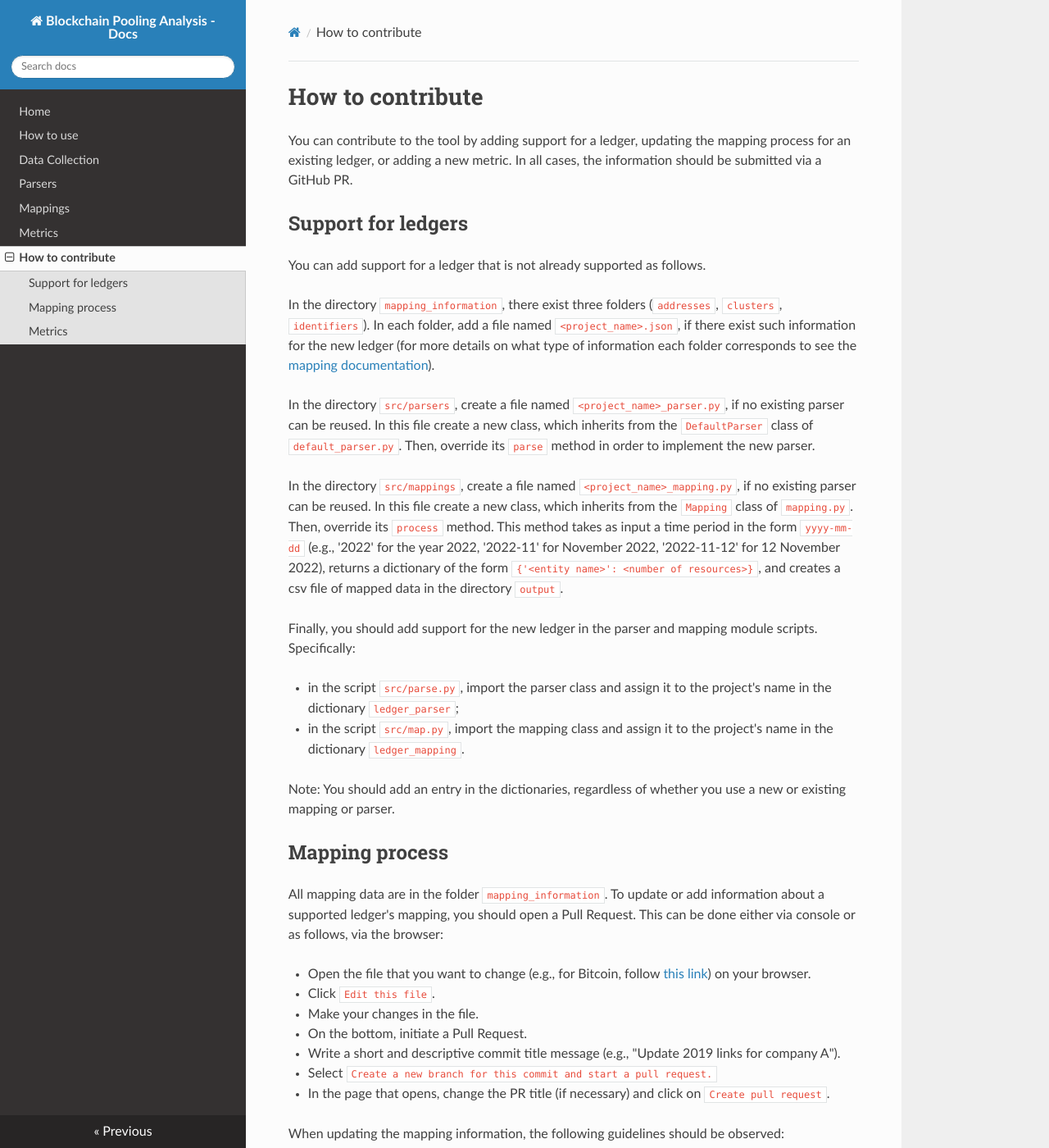
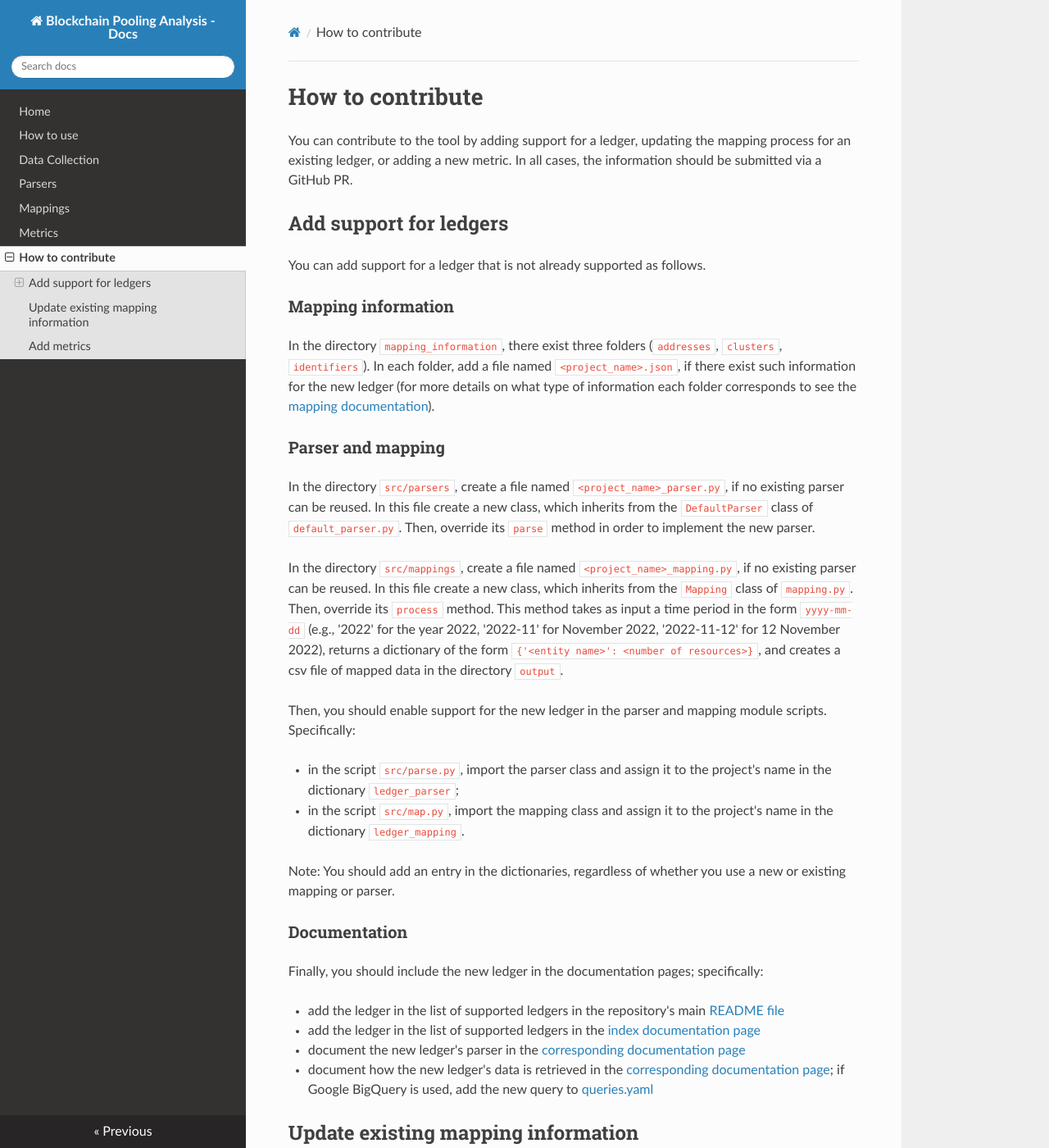
Before and after one commit to Blockchain-Technology-Lab/consensus-decentralization, an MkDocs documentation site: the page built from docs/contribute.md, in a window 1280 px wide and 1400 px high. Shown: the whole window at 82% size. Built offline with MkDocs 1.6.1, drawn with Linux system fonts in a browser that asks for light colours; nearby versions of some CDN libraries.

Commit message:
Update contribution process with documentation info

```diff
--- a/docs/contribute.md
+++ b/docs/contribute.md
@@ -4,9 +4,11 @@ You can contribute to the tool by adding support for a ledger, updating the
 mapping process for an existing ledger, or adding a new metric. In all cases,
 the information should be submitted via a GitHub PR.
 
-## Support for ledgers
+## Add support for ledgers
 
 You can add support for a ledger that is not already supported as follows.
+
+### Mapping information
 
 In the directory `mapping_information`, there exist three folders (`addresses`,
 `clusters`, `identifiers`). In each folder, add a file named
@@ -14,6 +16,8 @@ In the directory `mapping_information`, there exist three folders (`addresses`,
 more details on what type of information each folder corresponds to see the
 [mapping
 documentation](https://blockchain-technology-lab.github.io/pooling-analysis/mappings/)).
+
+### Parser and mapping
 
 In the directory `src/parsers`, create a file named `<project_name>_parser.py`,
 if no existing parser can be reused. In this file create a new class, which
@@ -29,8 +33,8 @@ the form `yyyy-mm-dd` (e.g., '2022' for the year 2022, '2022-11' for November
 `{'<entity name>': <number of resources>}`, and creates a csv file of mapped
 data in the directory `output`.
 
-Finally, you should add support for the new ledger in the parser and mapping module scripts.
-Specifically:
+Then, you should enable support for the new ledger in the parser and mapping
+module scripts.  Specifically:
 
 - in the script `src/parse.py`, import the parser class and assign it to the
   project's name in the dictionary `ledger_parser`;
@@ -40,7 +44,17 @@ Specifically:
 Note: You should add an entry in the dictionaries, regardless of whether you use
 a new or existing mapping or parser.
 
-## Mapping process
+### Documentation
+
+Finally, you should include the new ledger in the documentation pages;
+specifically:
+
+- add the ledger in the list of supported ledgers in the repository's main [README file](https://github.com/Blockchain-Technology-Lab/pooling-analysis/blob/main/README.md)
+- add the ledger in the list of supported ledgers in the [index documentation page](https://github.com/Blockchain-Technology-Lab/pooling-analysis/blob/main/docs/index.md)
+- document the new ledger's parser in the [corresponding documentation page](https://github.com/Blockchain-Technology-Lab/pooling-analysis/blob/main/docs/parsers.md)
+- document how the new ledger's data is retrieved in the [corresponding documentation page](https://github.com/Blockchain-Technology-Lab/pooling-analysis/blob/main/docs/data.md); if Google BigQuery is used, add the new query to [queries.yaml](https://github.com/Blockchain-Technology-Lab/pooling-analysis/blob/main/queries.yaml)
+
+## Update existing mapping information
 
 All mapping data are in the folder `mapping_information`. To update or add
 information about a supported ledger's mapping, you should open a Pull Request.
@@ -72,7 +86,7 @@ available on-chain. Specifically:
   (including capitalization), the link will not be identified during the mapping process.
   - There should exist _no time gaps_ in a pool's ownership structure.
 
-## Metrics
+## Add metrics
 
 To add a new metric, you should do the following steps.
 
```
